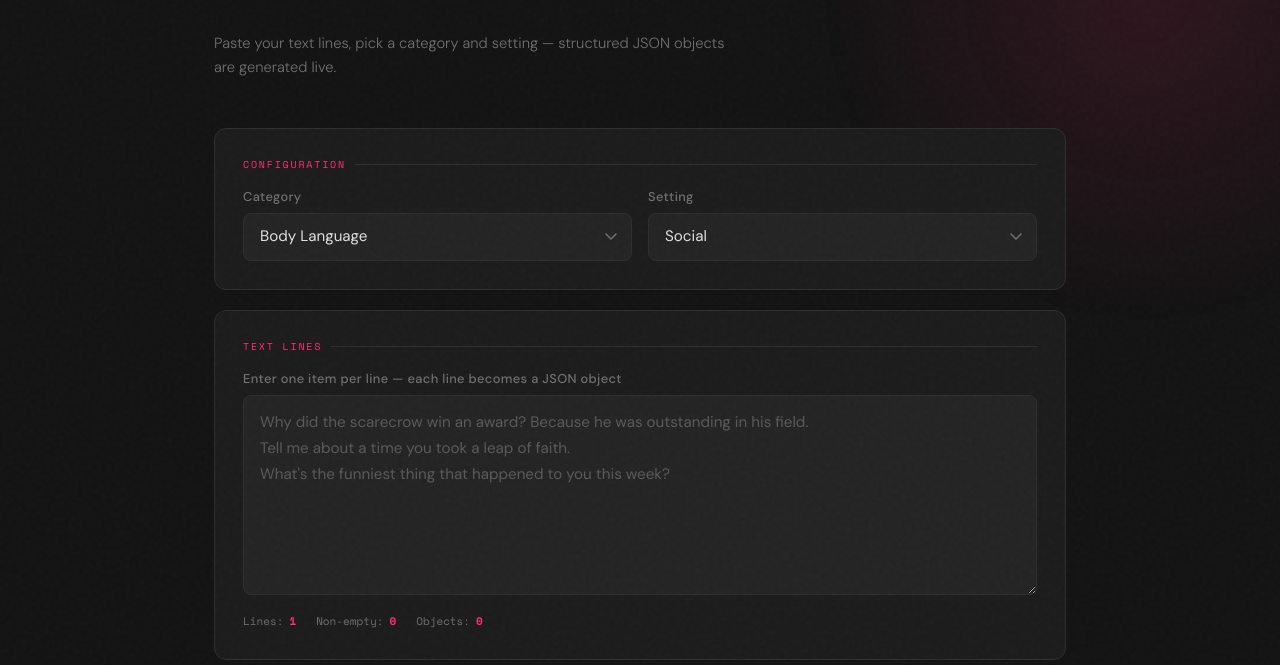
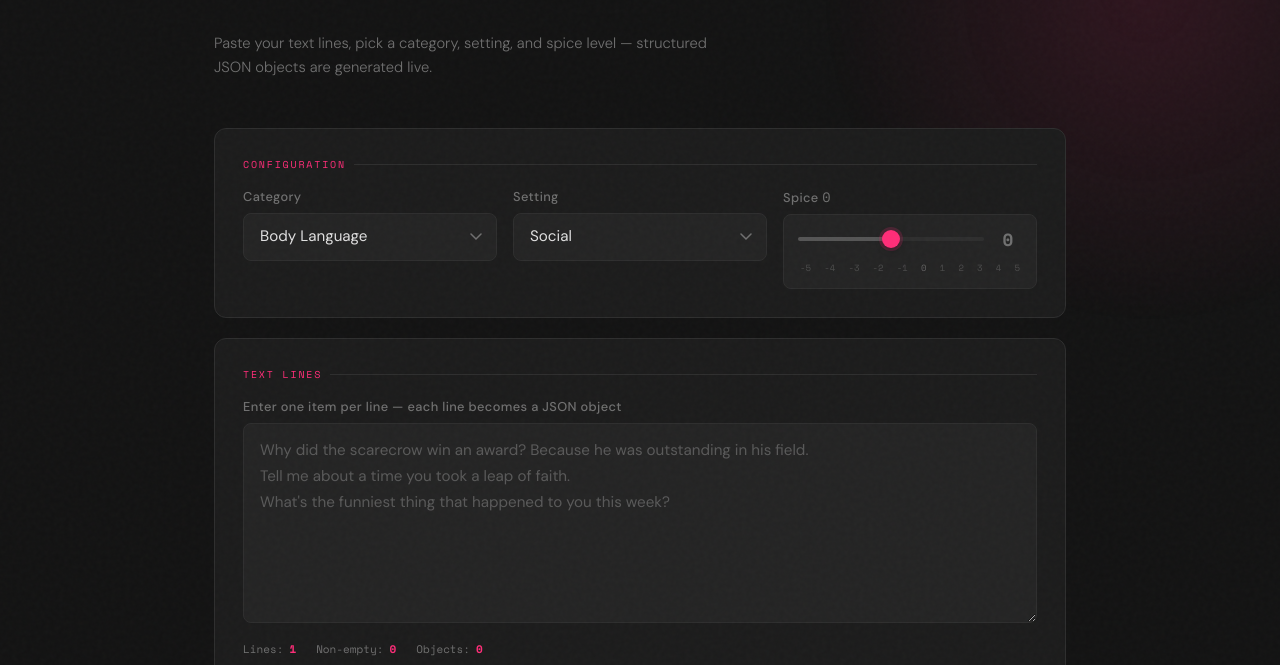
Before and after one commit to kay-who-codes/Game-Data-Maker, a plain HTML site: page index.html in a window 1280 px wide. Shown: the part 135-800 px from the top of the page. Drawn offline with nearby package versions, Linux system fonts and the light colour scheme.

Commit message:
Update index.html

```diff
--- a/index.html
+++ b/index.html
@@ -7,7 +7,6 @@
   <link rel="preconnect" href="https://fonts.googleapis.com" />
   <link href="https://fonts.googleapis.com/css2?family=Space+Mono:wght@400;700&family=DM+Sans:wght@300;400;500;600&display=swap" rel="stylesheet" />
   <style>
-    /* ── Variables ── */
     :root {
       --bg:           #131313;
       --surface:      #1c1c1c;
@@ -24,7 +23,6 @@
       --transition:   0.22s cubic-bezier(0.4,0,0.2,1);
     }
 
-    /* ── Reset ── */
     *, *::before, *::after { box-sizing: border-box; margin: 0; padding: 0; }
     html { scroll-behavior: smooth; }
     body {
@@ -37,7 +35,6 @@
       overflow-x: hidden;
     }
 
-    /* ── Noise overlay ── */
     body::before {
       content: '';
       position: fixed;
@@ -48,7 +45,6 @@
       z-index: 9999;
     }
 
-    /* ── Glow blob ── */
     .glow-blob {
       position: fixed;
       top: -200px;
@@ -65,7 +61,6 @@
       to   { transform: scale(1.15) translate(-40px, 40px); }
     }
 
-    /* ── Layout ── */
     .wrapper {
       position: relative;
       z-index: 1;
@@ -74,7 +69,6 @@
       padding: 48px 24px 80px;
     }
 
-    /* ── Header ── */
     header {
       margin-bottom: 48px;
       animation: fadeSlideDown 0.6s ease both;
@@ -94,9 +88,7 @@
       line-height: 1.15;
       color: #fff;
     }
-    h1 span {
-      color: var(--accent);
-    }
+    h1 span { color: var(--accent); }
     .header-sub {
       margin-top: 10px;
       font-size: 0.92rem;
@@ -105,7 +97,6 @@
       max-width: 520px;
     }
 
-    /* ── Section card ── */
     .card {
       background: var(--surface);
       border: 1px solid var(--border);
@@ -136,14 +127,18 @@
       background: var(--border);
     }
 
-    /* ── Form controls ── */
     .controls-row {
       display: grid;
-      grid-template-columns: 1fr 1fr;
+      grid-template-columns: 1fr 1fr 1fr;
       gap: 16px;
     }
-    @media (max-width: 520px) {
+    @media (max-width: 640px) {
+      .controls-row { grid-template-columns: 1fr 1fr; }
+      .controls-row > .spice-col { grid-column: 1 / -1; }
+    }
+    @media (max-width: 400px) {
       .controls-row { grid-template-columns: 1fr; }
+      .controls-row > .spice-col { grid-column: auto; }
     }
 
     label {
@@ -190,6 +185,92 @@
     }
     textarea::placeholder { color: var(--text-muted); opacity: 0.7; }
 
+    /* ── Spice control ── */
+    .spice-control {
+      background: var(--surface-2);
+      border: 1px solid var(--border);
+      border-radius: 8px;
+      padding: 10px 14px 12px;
+      min-height: 48px;
+      display: flex;
+      flex-direction: column;
+      justify-content: center;
+      gap: 8px;
+      transition: border-color var(--transition), box-shadow var(--transition);
+    }
+    .spice-control:focus-within {
+      border-color: var(--accent);
+      box-shadow: 0 0 0 3px var(--accent-glow);
+    }
+
+    .spice-row {
+      display: flex;
+      align-items: center;
+      gap: 10px;
+    }
+
+    .spice-value {
+      font-family: var(--mono);
+      font-size: 1.1rem;
+      font-weight: 700;
+      color: var(--accent);
+      min-width: 28px;
+      text-align: center;
+      flex-shrink: 0;
+      transition: color var(--transition);
+    }
+    .spice-value.negative { color: #7eb3ff; }
+    .spice-value.zero     { color: var(--text-muted); }
+
+    input[type="range"] {
+      -webkit-appearance: none;
+      appearance: none;
+      flex: 1;
+      height: 4px;
+      background: var(--border);
+      border-radius: 2px;
+      outline: none;
+      cursor: pointer;
+      position: relative;
+    }
+    input[type="range"]::-webkit-slider-thumb {
+      -webkit-appearance: none;
+      appearance: none;
+      width: 18px;
+      height: 18px;
+      border-radius: 50%;
+      background: var(--accent);
+      cursor: pointer;
+      box-shadow: 0 0 0 3px var(--accent-glow), 0 2px 6px rgba(0,0,0,0.4);
+      transition: transform var(--transition), box-shadow var(--transition);
+    }
+    input[type="range"]::-webkit-slider-thumb:hover {
+      transform: scale(1.2);
+      box-shadow: 0 0 0 5px var(--accent-glow), 0 2px 8px rgba(0,0,0,0.5);
+    }
+    input[type="range"]::-moz-range-thumb {
+      width: 18px;
+      height: 18px;
+      border-radius: 50%;
+      background: var(--accent);
+      cursor: pointer;
+      border: none;
+      box-shadow: 0 0 0 3px var(--accent-glow);
+    }
+
+    .spice-ticks {
+      display: flex;
+      justify-content: space-between;
+      padding: 0 2px;
+    }
+    .spice-ticks span {
+      font-family: var(--mono);
+      font-size: 9px;
+      color: var(--text-muted);
+      opacity: 0.5;
+    }
+    .spice-ticks span.mid { opacity: 0.8; }
+
     /* ── Stats bar ── */
     .stats-bar {
       display: flex;
@@ -211,9 +292,7 @@
     }
 
     /* ── Output ── */
-    .output-wrapper {
-      position: relative;
-    }
+    .output-wrapper { position: relative; }
     .output-area {
       background: #0d0d0d;
       border: 1px solid var(--border);
@@ -237,13 +316,12 @@
     }
     .output-area.has-content { border-color: #333; }
 
-    /* Syntax coloring */
     .j-key   { color: #ff7eb3; }
     .j-str   { color: #7dd3a8; }
+    .j-num   { color: #ffd580; }
     .j-brace { color: #888; }
     .j-comma { color: #555; }
 
-    /* ── Action bar (copy + cut toggle) ── */
     .action-bar {
       display: flex;
       align-items: center;
@@ -253,7 +331,6 @@
       right: 12px;
     }
 
-    /* ── Cut toggle ── */
     .cut-toggle {
       display: flex;
       align-items: center;
@@ -271,17 +348,13 @@
       border: 1px solid var(--border);
       transition: all var(--transition);
     }
-    .cut-toggle:hover {
-      border-color: #555;
-      color: var(--text);
-    }
+    .cut-toggle:hover { border-color: #555; color: var(--text); }
     .cut-toggle.active {
       background: rgba(255, 45, 120, 0.08);
       border-color: rgba(255, 45, 120, 0.35);
       color: var(--accent);
     }
 
-    /* pill switch */
     .toggle-track {
       width: 28px;
       height: 15px;
@@ -291,9 +364,7 @@
       transition: background var(--transition);
       flex-shrink: 0;
     }
-    .cut-toggle.active .toggle-track {
-      background: var(--accent);
-    }
+    .cut-toggle.active .toggle-track { background: var(--accent); }
     .toggle-thumb {
       position: absolute;
       top: 2px;
@@ -305,11 +376,8 @@
       transition: transform var(--transition);
       box-shadow: 0 1px 3px rgba(0,0,0,0.4);
     }
-    .cut-toggle.active .toggle-thumb {
-      transform: translateX(13px);
-    }
+    .cut-toggle.active .toggle-thumb { transform: translateX(13px); }
 
-    /* ── Copy/Cut button ── */
     .copy-btn {
       background: var(--surface-2);
       border: 1px solid var(--border);
@@ -327,51 +395,18 @@
       align-items: center;
       gap: 6px;
     }
-    .copy-btn:hover {
-      background: var(--accent);
-      border-color: var(--accent);
-      color: #fff;
-    }
-    .copy-btn.copied {
-      background: #1a4a2e;
-      border-color: #2d7a4a;
-      color: #7dd3a8;
-    }
-    /* Cut mode styling */
-    .copy-btn.cut-mode {
-      border-color: rgba(255, 45, 120, 0.35);
-      color: var(--accent);
-    }
-    .copy-btn.cut-mode:hover {
-      background: var(--accent);
-      border-color: var(--accent);
-      color: #fff;
-    }
+    .copy-btn:hover { background: var(--accent); border-color: var(--accent); color: #fff; }
+    .copy-btn.copied { background: #1a4a2e; border-color: #2d7a4a; color: #7dd3a8; }
+    .copy-btn.cut-mode { border-color: rgba(255, 45, 120, 0.35); color: var(--accent); }
+    .copy-btn.cut-mode:hover { background: var(--accent); border-color: var(--accent); color: #fff; }
     .copy-btn svg { width: 12px; height: 12px; }
 
-    /* ── Cut flash: brief red border on textarea when text is cleared ── */
     @keyframes cutFlash {
       0%   { border-color: var(--accent); box-shadow: 0 0 0 3px var(--accent-glow); }
       100% { border-color: var(--border); box-shadow: none; }
     }
-    textarea.cut-flash {
-      animation: cutFlash 0.6s ease forwards;
-    }
+    textarea.cut-flash { animation: cutFlash 0.6s ease forwards; }
 
-    /* ── Empty state ── */
-    .empty-hint {
-      text-align: center;
-      padding: 40px 20px;
-      color: var(--text-muted);
-      font-size: 0.85rem;
-    }
-    .empty-hint .icon {
-      font-size: 2rem;
-      margin-bottom: 10px;
-      opacity: 0.4;
-    }
-
-    /* ── Divider line accent ── */
     .accent-line {
       height: 2px;
       background: linear-gradient(90deg, var(--accent), transparent);
@@ -380,13 +415,11 @@
       width: 60px;
     }
 
-    /* ── Scrollbar ── */
     .output-area::-webkit-scrollbar { width: 6px; }
     .output-area::-webkit-scrollbar-track { background: transparent; }
     .output-area::-webkit-scrollbar-thumb { background: #333; border-radius: 3px; }
     .output-area::-webkit-scrollbar-thumb:hover { background: var(--accent); }
 
-    /* ── Animations ── */
     @keyframes fadeSlideDown {
       from { opacity: 0; transform: translateY(-18px); }
       to   { opacity: 1; transform: translateY(0); }
@@ -400,7 +433,6 @@
       50%       { opacity: 0.5; }
     }
 
-    /* ── Live indicator ── */
     .live-dot {
       display: inline-block;
       width: 7px; height: 7px;
@@ -410,7 +442,6 @@
       animation: pulse 2s ease infinite;
     }
 
-    /* ── Responsive tweaks ── */
     @media (max-width: 480px) {
       .wrapper { padding: 32px 16px 60px; }
       .card { padding: 20px 16px; }
@@ -425,15 +456,13 @@
 
 <div class="wrapper">
 
-  <!-- Header -->
   <header>
     <p class="header-eyebrow">// tool</p>
     <h1>Game Data<span>_</span>Maker</h1>
     <div class="accent-line"></div>
-    <p class="header-sub">Paste your text lines, pick a category and setting — structured JSON objects are generated live.</p>
+    <p class="header-sub">Paste your text lines, pick a category, setting, and spice level — structured JSON objects are generated live.</p>
   </header>
 
-  <!-- Inputs -->
   <section class="card" aria-label="Configuration">
     <div class="card-label">Configuration</div>
     <div class="controls-row">
@@ -467,10 +496,31 @@
           <option value="Solo">Solo</option>
         </select>
       </div>
+      <div class="spice-col">
+        <label for="spiceSlider">Spice <span id="spiceLabel" style="font-family:var(--mono);color:var(--accent);font-size:0.85rem;">0</span></label>
+        <div class="spice-control">
+          <div class="spice-row">
+            <input type="range" id="spiceSlider" min="-5" max="5" step="1" value="0" aria-label="Spice level from -5 to 5" />
+            <span class="spice-value zero" id="spiceDisplay" aria-live="polite">0</span>
+          </div>
+          <div class="spice-ticks">
+            <span>-5</span>
+            <span>-4</span>
+            <span>-3</span>
+            <span>-2</span>
+            <span>-1</span>
+            <span class="mid">0</span>
+            <span>1</span>
+            <span>2</span>
+            <span>3</span>
+            <span>4</span>
+            <span>5</span>
+          </div>
+        </div>
+      </div>
     </div>
   </section>
 
-  <!-- Text input -->
   <section class="card" aria-label="Text input">
     <div class="card-label">Text Lines</div>
     <label for="textInput">Enter one item per line — each line becomes a JSON object</label>
@@ -486,26 +536,23 @@
     </div>
   </section>
 
-  <!-- Output -->
   <section class="card" aria-label="JSON output">
     <div class="card-label"><span class="live-dot"></span>Live Output</div>
     <div class="output-wrapper">
 
       <div class="action-bar">
-        <!-- Cut mode toggle -->
         <button
           class="cut-toggle"
           id="cutToggle"
           role="switch"
           aria-checked="false"
-          aria-label="Toggle cut mode — clears text after copying"
+          aria-label="Toggle cut mode"
           title="Cut mode: clears the input after copying"
         >
           <span class="toggle-track"><span class="toggle-thumb"></span></span>
           Cut
         </button>
 
-        <!-- Copy / Cut button -->
         <button class="copy-btn" id="copyBtn" aria-label="Copy JSON to clipboard" title="Copy to clipboard">
           <svg viewBox="0 0 16 16" fill="none" stroke="currentColor" stroke-width="1.5" stroke-linecap="round" stroke-linejoin="round">
             <rect x="5" y="5" width="9" height="9" rx="1.5"/>
@@ -525,6 +572,9 @@
   const textInput    = document.getElementById('textInput');
   const categoryEl   = document.getElementById('category');
   const settingEl    = document.getElementById('setting');
+  const spiceSlider  = document.getElementById('spiceSlider');
+  const spiceDisplay = document.getElementById('spiceDisplay');
+  const spiceLabel   = document.getElementById('spiceLabel');
   const outputArea   = document.getElementById('outputArea');
   const lineCountEl  = document.getElementById('lineCount');
   const nonEmptyEl   = document.getElementById('nonEmptyCount');
@@ -534,24 +584,40 @@
 
   let cutMode = false;
 
+  /* ── Spice slider ── */
+  function updateSpiceDisplay() {
+    const val = parseInt(spiceSlider.value, 10);
+    spiceDisplay.textContent = val;
+    spiceLabel.textContent = val;
+
+    spiceDisplay.className = 'spice-value';
+    if (val < 0)      spiceDisplay.classList.add('negative');
+    else if (val > 0) spiceDisplay.classList.add('positive');
+    else              spiceDisplay.classList.add('zero');
+
+    spiceLabel.style.color = val < 0 ? '#7eb3ff' : val > 0 ? 'var(--accent)' : 'var(--text-muted)';
+
+    // Update slider fill track via gradient
+    const pct = ((val + 5) / 10) * 100;
+    const fillColor = val < 0 ? '#7eb3ff' : val > 0 ? '#ff2d78' : '#555';
+    spiceSlider.style.background = `linear-gradient(to right, ${fillColor} ${pct}%, var(--border) ${pct}%)`;
+  }
+
+  spiceSlider.addEventListener('input', () => { updateSpiceDisplay(); update(); });
+
   /* ── Cut toggle ── */
   cutToggle.addEventListener('click', () => {
     cutMode = !cutMode;
     cutToggle.classList.toggle('active', cutMode);
     cutToggle.setAttribute('aria-checked', String(cutMode));
-
-    // Update copy button label + style to reflect mode
     syncButtonLabel();
   });
 
-  function syncButtonLabel(state = null) {
-    // state: null = default, 'done' = success feedback
-    if (state === 'done') return; // handled separately
+  function syncButtonLabel() {
     copyBtn.classList.toggle('cut-mode', cutMode);
     const icon = cutMode
       ? `<svg viewBox="0 0 16 16" fill="none" stroke="currentColor" stroke-width="1.5" stroke-linecap="round" stroke-linejoin="round">
-           <circle cx="5.5" cy="4.5" r="2"/>
-           <circle cx="5.5" cy="11.5" r="2"/>
+           <circle cx="5.5" cy="4.5" r="2"/><circle cx="5.5" cy="11.5" r="2"/>
            <path d="M14 3L7.5 6.5M14 13L7.5 9.5M7.5 6.5L7.5 9.5"/>
          </svg>`
       : `<svg viewBox="0 0 16 16" fill="none" stroke="currentColor" stroke-width="1.5" stroke-linecap="round" stroke-linejoin="round">
@@ -563,45 +629,41 @@
     copyBtn.setAttribute('title', cutMode ? 'Cut mode: copies and clears the input' : 'Copy to clipboard');
   }
 
-  /* ── Escape special chars in JSON strings ── */
   function escapeStr(s) {
-    return s
-      .replace(/\\/g, '\\\\')
-      .replace(/"/g, '\\"');
+    return s.replace(/\\/g, '\\\\').replace(/"/g, '\\"');
   }
 
-  /* ── Build plain text output ── */
-  function buildPlainText(lines, category, setting) {
+  function buildPlainText(lines, category, setting, spice) {
     return lines
-      .map(line => `  { text: "${escapeStr(line)}", category: "${escapeStr(category)}", setting: "${escapeStr(setting)}" },`)
+      .map(line => `  { text: "${escapeStr(line)}", category: "${escapeStr(category)}", setting: "${escapeStr(setting)}", spice: ${spice} },`)
       .join('\n');
   }
 
-  /* ── Build syntax-highlighted HTML ── */
-  function buildHighlightedHTML(lines, category, setting) {
+  function buildHighlightedHTML(lines, category, setting, spice) {
     return lines.map(line => {
       const t = escapeStr(line);
       const c = escapeStr(category);
       const s = escapeStr(setting);
+      const spiceClass = spice < 0 ? 'style="color:#7eb3ff"' : '';
       return (
         `  <span class="j-brace">{</span> ` +
         `<span class="j-key">text</span>: <span class="j-str">"${t}"</span>, ` +
         `<span class="j-key">category</span>: <span class="j-str">"${c}"</span>, ` +
-        `<span class="j-key">setting</span>: <span class="j-str">"${s}"</span> ` +
+        `<span class="j-key">setting</span>: <span class="j-str">"${s}"</span>, ` +
+        `<span class="j-key">spice</span>: <span class="j-num" ${spiceClass}>${spice}</span> ` +
         `<span class="j-brace">}</span><span class="j-comma">,</span>`
       );
     }).join('\n');
   }
 
-  /* ── Core update function ── */
   function update() {
     const raw      = textInput.value;
     const allLines = raw.split('\n');
     const lines    = allLines.map(l => l.trim()).filter(l => l.length > 0);
     const category = categoryEl.value;
     const setting  = settingEl.value;
+    const spice    = parseInt(spiceSlider.value, 10);
 
-    /* Update stats */
     lineCountEl.textContent  = allLines.length;
     nonEmptyEl.textContent   = lines.length;
     objCountEl.textContent   = lines.length;
@@ -612,28 +674,25 @@
       return;
     }
 
-    outputArea.innerHTML = buildHighlightedHTML(lines, category, setting);
+    outputArea.innerHTML = buildHighlightedHTML(lines, category, setting, spice);
     outputArea.classList.add('has-content');
   }
 
-  /* ── Event listeners ── */
   textInput.addEventListener('input', update);
   categoryEl.addEventListener('change', update);
   settingEl.addEventListener('change', update);
 
-  /* ── Copy / Cut to clipboard ── */
   copyBtn.addEventListener('click', async () => {
-    const raw    = textInput.value;
-    const lines  = raw.split('\n').map(l => l.trim()).filter(l => l.length > 0);
+    const raw   = textInput.value;
+    const lines = raw.split('\n').map(l => l.trim()).filter(l => l.length > 0);
     if (lines.length === 0) return;
 
-    const plain = buildPlainText(lines, categoryEl.value, settingEl.value);
+    const spice = parseInt(spiceSlider.value, 10);
+    const plain = buildPlainText(lines, categoryEl.value, settingEl.value, spice);
 
-    const doClipboard = async () => {
     try {
       await navigator.clipboard.writeText(plain);
     } catch {
-        /* Fallback for older browsers */
       const el = document.createElement('textarea');
       el.value = plain;
       el.style.position = 'fixed';
@@ -643,21 +702,16 @@
       document.execCommand('copy');
       document.body.removeChild(el);
     }
-    };
 
-    await doClipboard();
-
-    /* If cut mode: clear the textarea and flash it */
     if (cutMode) {
       textInput.value = '';
       update();
-      textInput.classList.remove('cut-flash'); // reset to re-trigger animation
-      void textInput.offsetWidth;              // force reflow
+      textInput.classList.remove('cut-flash');
+      void textInput.offsetWidth;
       textInput.classList.add('cut-flash');
       textInput.addEventListener('animationend', () => textInput.classList.remove('cut-flash'), { once: true });
     }
 
-    /* Success feedback */
     const label = cutMode ? 'Cut!' : 'Copied!';
     const checkIcon = `<svg viewBox="0 0 16 16" fill="none" stroke="currentColor" stroke-width="1.5" stroke-linecap="round" stroke-linejoin="round"><polyline points="2 8 6 12 14 4"/></svg>`;
     copyBtn.classList.add('copied');
@@ -670,9 +724,9 @@
     }, 2200);
   });
 
-  /* ── Initial render ── */
   update();
   syncButtonLabel();
+  updateSpiceDisplay();
 </script>
 
 </body>
```
Lines whose indentation alone changed are shown as unchanged.
